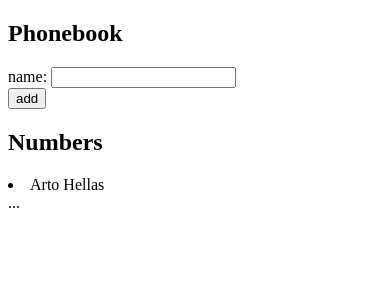
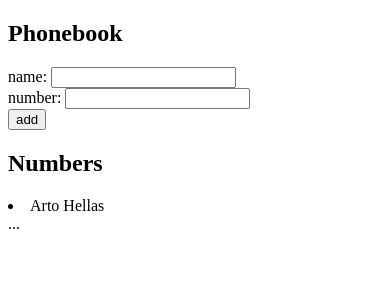
Before and after one commit to alienfoxx/fullstack-open-course, a React (Vite) app in the folder part2/phonBook/: page / in a window 390 px wide. Shown: the top 300 px of the page. Built offline with nearby package versions, Linux system fonts and the light colour scheme.

Commit message:
solve the phoneBook step 3

```diff
--- a/part2/phonBook/src/App.jsx
+++ b/part2/phonBook/src/App.jsx
@@ -3,9 +3,14 @@ import { useState } from "react";
 const App = () => {
   const [persons, setPersons] = useState([{ name: "Arto Hellas" }]);
   const [newName, setNewName] = useState("");
+  const [newNumber, setNewNumber] = useState("");
 
   const handleChange = (event) => {
     setNewName(event.target.value);
+  };
+
+  const handleNumberChange = (event) => {
+    setNewNumber(event.target.value);
   };
 
   const handleSubmit = (event) => {
@@ -13,11 +18,13 @@ const App = () => {
 
     const nameObj = {
       name: newName,
+      number: newNumber,
     };
 
     if (!JSON.stringify(persons).includes(newName)) {
       setPersons(persons.concat(nameObj));
       setNewName("");
+      setNewNumber("");
     } else {
       alert(`${newName} is already added to phonebook`);
     }
@@ -31,6 +38,9 @@ const App = () => {
           name: <input onChange={handleChange} value={newName} />
         </div>
         <div>
+          number: <input onChange={handleNumberChange} value={newNumber} />
+        </div>
+        <div>
           <button onClick={handleSubmit} type="submit">
             add
           </button>
@@ -38,7 +48,11 @@ const App = () => {
       </form>
       <h2>Numbers</h2>
       {persons.map((person, newName) => {
-        return <li key={newName}>{person.name}</li>;
+        return (
+          <li key={newName}>
+            {person.name} {person.number}
+          </li>
+        );
       })}
       ...
     </div>
```
